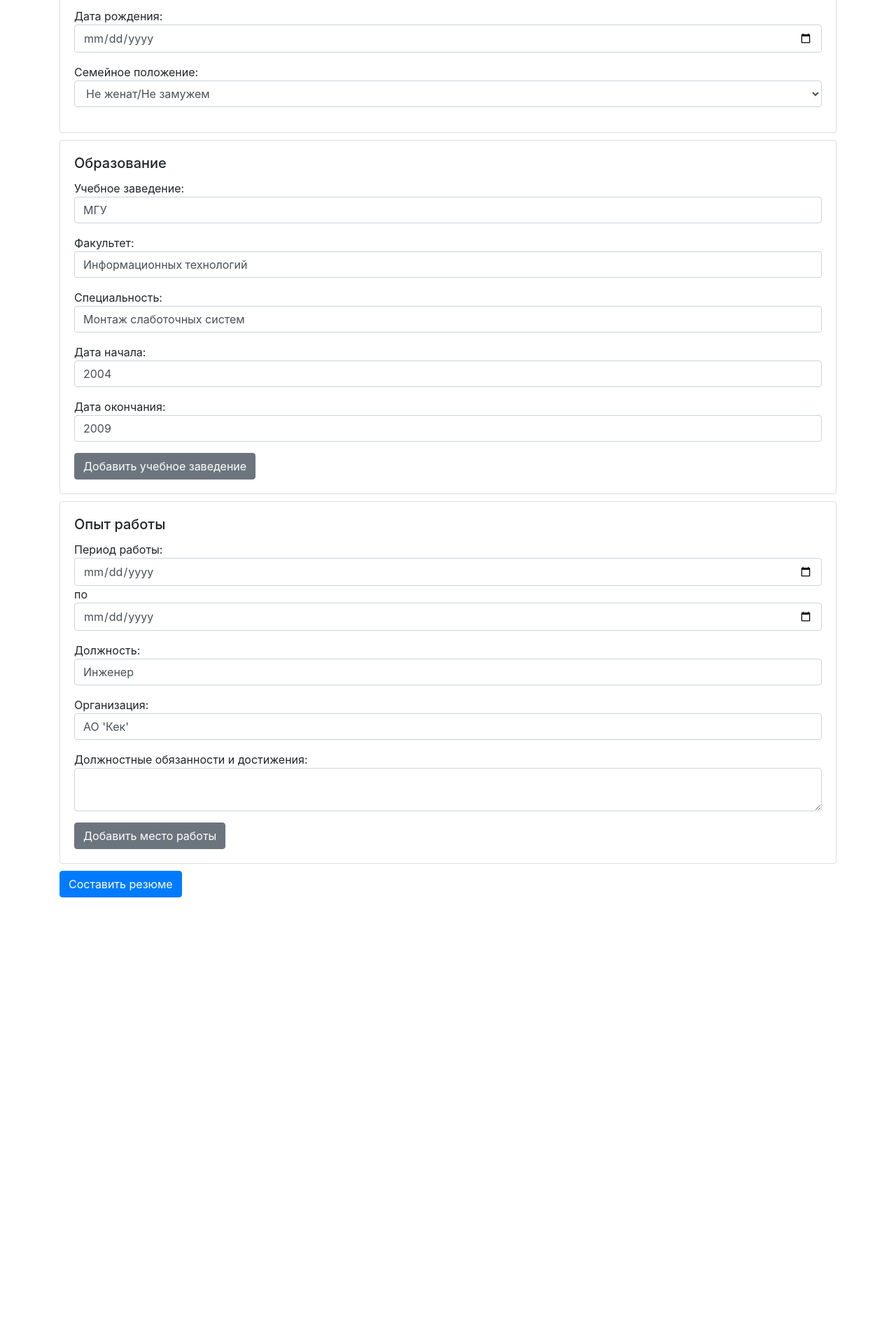
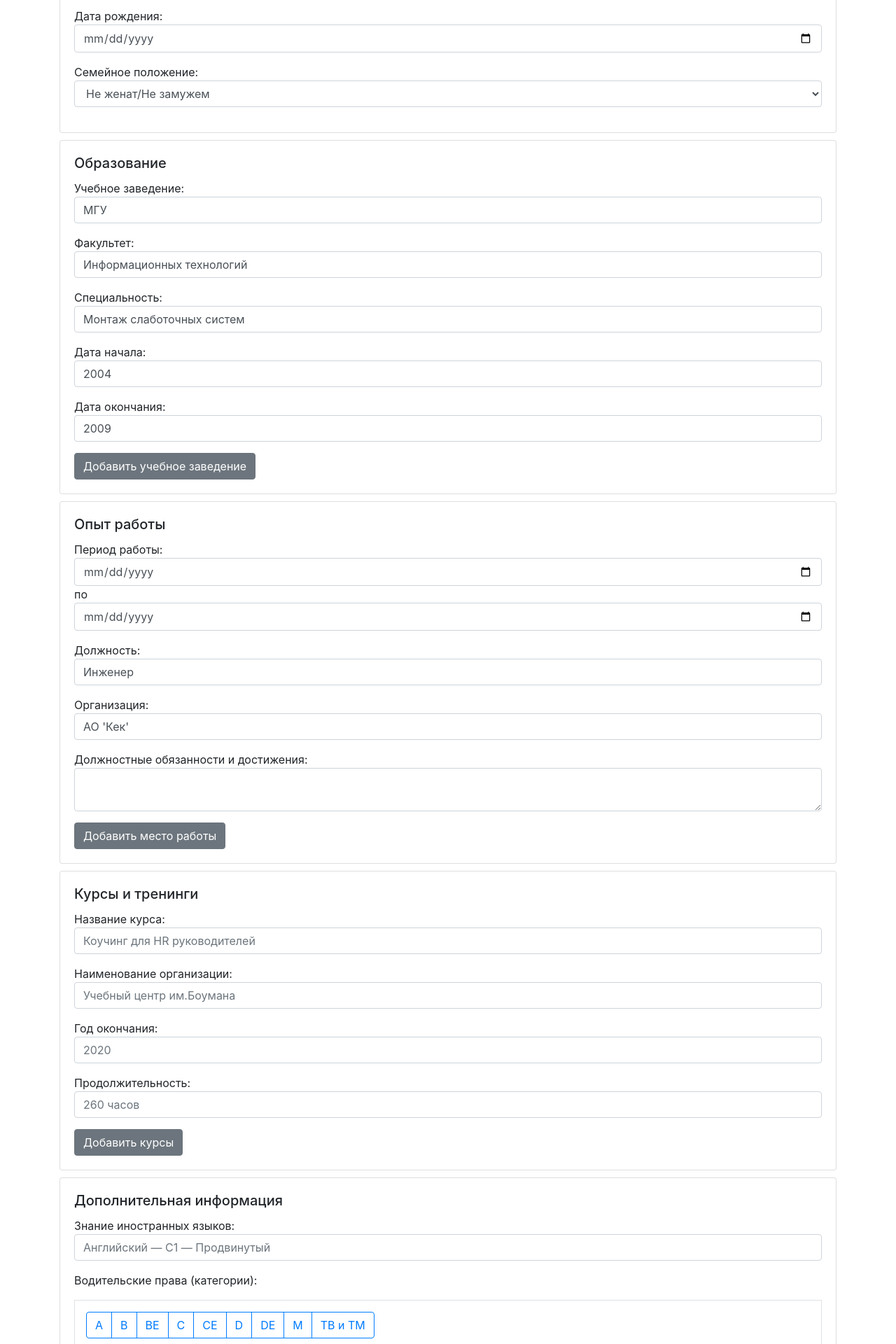
Before and after one commit to re123re/resume-pdf-builder, a PHP site: page / in a window 1280 px wide. Shown: the part 1280-3200 px from the top of the page at 70% size. Before the commit the page ends 2562 px from the top, so only its background shows below. Run offline with PHP 8.4, Linux system fonts and the light colour scheme; some libraries are stand-ins or nearby versions.

Commit message:
Добавлены блоки "Курсы и тренинги" и "Дополнительная информация"

```diff
--- a/index.html
+++ b/index.html
@@ -72,8 +72,8 @@
                         <input class="form-control" type="text" id="salary" name="salary" maxlength="20" placeholder="100000"/>
                     </div>
                     <div class="form-group col-md-4">
-                        <label for="employment">&nbsp;</label>
-                        <select class="form-control" id="employment" name="employment" selected="1" required>
+                        <label for="currency">&nbsp;</label>
+                        <select class="form-control" id="currency" name="currency" selected="рублей" required>
                             <option>рублей</option>
                             <option>долларов</option>
                             <option>евро</option>
@@ -115,7 +115,13 @@
                 <label for="phone">Телефон</label>
                 <div class="input-group">
                     <div class="input-group-prepend">
-                        <span class="input-group-text" id="validationTooltipUsernamePrepend">+7</span>
+                        <!--<span class="input-group-text" id="validationTooltipUsernamePrepend">+7</span>-->
+                        <select class="form-control" id="phonecode" name="phonecode" selected="+7" required>
+                            <option><img src="/icons/ru.png" class="rounded float-left" alt="ru">+7</option>
+                            <option>+77</option>
+                            <option>+380</option>
+                            <option>+375</option>
+                        </select>
                     </div>
                     <input class="form-control" type="text" id="phone" name="phone" placeholder="(999) 99-99-99"
                            required/>
@@ -210,6 +216,77 @@
             </div>
         </div>
         <!-- EXPERIENCE INFO -->
+
+        <!-- COURSES INFO -->
+        <div class="card" id="coursesInfo">
+            <div class="card-body">
+                <h5 class="card-title">Курсы и тренинги</h5>
+                <div class="coursesGroup-0">
+                    <p>Название курса: <input class="form-control" type="text" maxlength="100" name="cg-0-training"
+                                            placeholder="Коучинг для HR руководителей"/>
+                    </p>
+                    <p>Наименование организации: <input class="form-control" type="text" maxlength="100" name="cg-0-organizationCoach"
+                                            placeholder="Учебный центр им.Боумана"/>
+                    </p>
+                    <p>Год окончания: <input class="form-control" type="text" maxlength="100" name="cg-0-completion"
+                                            placeholder="2020"/>
+                    </p>
+                    <p>Продолжительность: <input class="form-control" type="text" maxlength="100" name="cg-0-duration"
+                                            placeholder="260 часов"/>
+                    </p>
+                </div>
+                <button class="btn btn-secondary" type="button" id="addCoursesGroup">Добавить курсы</button>
+                <input type="hidden" value="1" id="coursesGroupNum" name="coursesGroupNum"/>
+            </div>
+        </div>
+        <!-- COURSES INFO -->
+
+        <!-- ADDON INFO -->
+        <div class="card" id="addonInfo">
+            <div class="card-body">
+                <h5 class="card-title">Дополнительная информация</h5>
+                    <p>Знание иностранных языков: <input class="form-control" type="text" name="languages" maxlength="50" placeholder="Английский — C1 — Продвинутый"/>
+                    </p>
+                    <p>Водительские права (категории):
+                    <section class="border p-3">
+                    <div class="btn-group btn-group-toggle" data-toggle="buttons">
+                            <label class="btn btn-outline-primary waves-effect">
+                                <input type="checkbox" name="drive[]" value="A"/>A<br />
+                            </label>
+                            <label class="btn btn-outline-primary waves-effect">
+                                <input type="checkbox" name="drive[]" value="B"/>B<br />
+                            </label>
+                            <label class="btn btn-outline-primary waves-effect">
+                                <input type="checkbox" name="drive[]" value="BE"/>BE<br />
+                            </label>
+                            <label class="btn btn-outline-primary waves-effect">
+                                <input type="checkbox" name="drive[]" value="C"/>C<br />
+                            </label>
+                            <label class="btn btn-outline-primary waves-effect">
+                                <input type="checkbox" name="drive[]" value="CE"/>CE<br />
+                            </label>
+                            <label class="btn btn-outline-primary waves-effect">
+                                <input type="checkbox" name="drive[]" value="D"/>D<br />
+                            </label>
+                            <label class="btn btn-outline-primary waves-effect">
+                                <input type="checkbox" name="drive[]" value="DE"/>DE<br />
+                            </label>
+                            <label class="btn btn-outline-primary waves-effect">
+                                <input type="checkbox" name="drive[]" value="M"/>M<br />
+                            </label>
+                            <label class="btn btn-outline-primary waves-effect">
+                                <input type="checkbox" name="drive[]" value="TB и TM"/>TB и TM<br />
+                            </label>
+                    </div>
+                    </section>
+                    </p>
+                    <p>Ключевые навыки: <input class="form-control" type="text" maxlength="50" name="skills"
+                                             placeholder="MS Excel, MS Word, 1С: Бухгалтерия"/></p>
+                    <p>Личные качества: <textarea class="form-control" type="text" maxlength="50" name="personalQualities"
+                                             value="Ответственность, стрессоустойчивость, целеустремленность, быстрая обучаемость, пунктуальность, аккуратность, внимательность, умение работать в команде, инициативность, доброжелательность, креативность, общительность"></textarea></p>
+            </div>
+        </div>
+        <!-- ADDON INFO -->
         <p><input class="btn btn-primary" type="submit" value="Составить резюме"/></p>
     </form>
 </div>
--- a/scripts/app.js
+++ b/scripts/app.js
@@ -7,6 +7,12 @@ function onEducationRemoveClick(num) {
 function onExperienceRemoveClick(num) {
     // contract
     $(`.experienceGroup-${num}`).remove();
+    console.log(num);
+}
+
+function onCoursesRemoveClick(num) {
+    // contract
+    $(`.coursesGroup-${num}`).remove();
     console.log(num);
 }
 
@@ -62,15 +68,41 @@ $(document).ready(function () {
         $('#experienceGroupNum')[0].value++;
     };
 
+    function onAddCoursesGroup() {
+        const num = $('#coursesGroupNum')[0].value;
+
+        const coursesGroupButton = $('#addCoursesGroup');
+        coursesGroupButton.before(`
+        <div class="coursesGroup-${num}">
+              <hr>
+              <nav class="navbar navbar-expand-md">
+                <div class="navbar-collapse collapse w-100 order-3 dual-collapse2">
+                    <ul class="navbar-nav ml-auto">
+                        <li class="nav-item">
+                            <button type="button" class="btn btn-danger" onclick="onCoursesRemoveClick(${num})">Удалить</button>
+                        </li>
+                    </ul>
+                </div>
+             </nav>
+            <p>Название курса: <input class="form-control" type="text" maxlength="100" name="cg-0-${num}-training" placeholder="Коучинг для HR руководителей"/></p>
+            <p>Наименование организации: <input class="form-control" type="text" maxlength="100" name="cg-0-${num}-organizationCoach" placeholder="Учебный центр им.Боумана"/></p>
+            <p>Год окончания: <input class="form-control" type="text" maxlength="100" name="cg-0-${num}-completion" placeholder="2020"/></p>
+            <p>Продолжительность: <input class="form-control" type="text" maxlength="100" name="cg-0-${num}-duration" placeholder="260 часов"/></p>
+        </div>`);
+        $('#coursesGroupNum')[0].value++;
+    };
+
     function initInputMasks() {
         Inputmask({"mask": "(999) 999-9999"}).mask($("#phone")[0]);
     };
 
     document.getElementById("educationGroupNum").value = 1;
     document.getElementById("experienceGroupNum").value = 1;
+    document.getElementById("coursesGroupNum").value = 1;
 
     document.getElementById("addEducationGroup").onclick = () => onAddEducationGroup();
     document.getElementById("addExperienceGroup").onclick = () => onAddExperienceGroup();
+    document.getElementById("addCoursesGroup").onclick = () => onAddCoursesGroup();
 
     initInputMasks();
 
```
Also changed, not shown: ResumeBuilder.php (+29 -2 lines), UserInfoLogger.php (+79 -15 lines), display.php (+23 -0 lines), models/User.php (+39 -3 lines).
